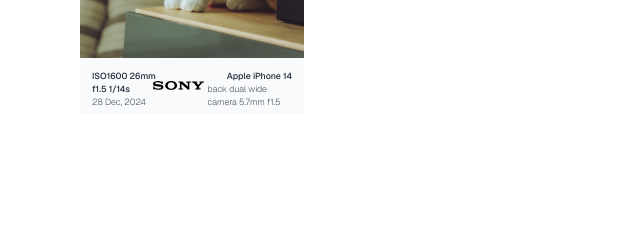
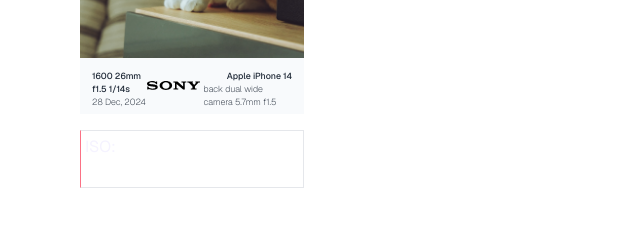
Before and after one commit to chmiiller/Lisiere, a Next.js app: page / in a window 1280 px wide. Shown: the part 358-584 px from the top of the page, without its empty margins (0-640 px from the left). Built offline with nearby package versions, Linux system fonts and the light colour scheme.

Commit message:
Adds Zustand and Store

```diff
--- a/package.json
+++ b/package.json
@@ -11,7 +11,8 @@
   "dependencies": {
     "next": "15.1.4",
     "react": "^19.0.0",
-    "react-dom": "^19.0.0"
+    "react-dom": "^19.0.0",
+    "zustand": "^5.0.3"
   },
   "devDependencies": {
     "@eslint/eslintrc": "^3",
--- a/src/app/layout.tsx
+++ b/src/app/layout.tsx
@@ -1,6 +1,8 @@
 import type { Metadata } from "next";
 import { Geist, Geist_Mono } from "next/font/google";
 import "./globals.css";
+
+import { LisiereStoreProvider } from '@/store-provider'
 
 const geistSans = Geist({
   variable: "--font-geist-sans",
@@ -27,7 +29,9 @@ export default function RootLayout({
       <body
         className={`${geistSans.variable} ${geistMono.variable} antialiased`}
       >
-        {children}
+        <LisiereStoreProvider>
+          {children}
+        </LisiereStoreProvider>
       </body>
     </html>
   );
--- a/src/app/page.tsx
+++ b/src/app/page.tsx
@@ -1,7 +1,11 @@
+'use client'
+
 import Footer from '@/components/Footer';
+import { useLisiereStore } from '@/store-provider';
 import Image from 'next/image';
 
 export default function Home() {
+  const { setIso } = useLisiereStore((state) => state)
   return (
     <div className=" w-96 items-center justify-items-center min-h-screen p-3 pb-20 sm:p-20 font-[family-name:var(--font-geist-sans)]">
       <Image
@@ -11,6 +15,22 @@ export default function Home() {
         height={1}
       />
       <Footer />
+      {/* Form container */}
+      <div className='border-l-rose-400 border w-full mt-4 p-1 flex flex-col'>
+        <label htmlFor="iso" className='text-violet-50'>
+          ISO:
+        </label>
+        <input
+          className='text-gray-800'
+          type="text"
+          id="iso"
+          name="iso"
+          size={3}
+          onChange={(e) => {
+            setIso(parseInt(e.target.value))
+          }}
+        />
+      </div>
     </div>
   );
 }
--- a/src/components/Footer.tsx
+++ b/src/components/Footer.tsx
@@ -1,10 +1,12 @@
+import { useLisiereStore } from '@/store-provider';
 import Image from 'next/image';
 
 export default function Footer() {
+  const { exif } = useLisiereStore((state) => state)
   return (
     <div className="bg-slate-50 h-14 p-3 w-full flex flex-row">
         <div className='flex flex-col flex-grow'>
-          <p className='text-gray-800 text-5xs font-medium'>ISO1600 26mm f1.5 1/14s</p>
+          <p className='text-gray-800 text-5xs font-medium'>{`${exif.iso} 26mm f1.5 1/14s`}</p>
           <p className='text-gray-800 text-5xs font-extralight'>28 Dec, 2024</p>
         </div>
         <div className='flex flex-row items-center justify-end w-20'>
--- /dev/null
+++ b/src/store-provider.tsx
@@ -0,0 +1,47 @@
+'use client'
+
+import { type ReactNode, createContext, useRef, useContext } from 'react'
+import { useStore } from 'zustand'
+
+import {
+  type LisiereStore,
+  createLisiereStore,
+  initLisiereStore,
+} from '@/store'
+
+export type LisiereStoreApi = ReturnType<typeof createLisiereStore>
+
+export const LisiereStoreContext = createContext<LisiereStoreApi | undefined>(
+  undefined,
+)
+
+export interface LisiereStoreProviderProps {
+  children: ReactNode
+}
+
+export const LisiereStoreProvider = ({
+  children,
+}: LisiereStoreProviderProps) => {
+  const storeRef = useRef<LisiereStoreApi>(null)
+  if (!storeRef.current) {
+    storeRef.current = createLisiereStore(initLisiereStore())
+  }
+
+  return (
+    <LisiereStoreContext.Provider value={storeRef.current}>
+      {children}
+    </LisiereStoreContext.Provider>
+  )
+}
+
+export const useLisiereStore = <T,>(
+  selector: (store: LisiereStore) => T,
+): T => {
+  const storeContext = useContext(LisiereStoreContext)
+
+  if (!storeContext) {
+    throw new Error(`useCounterStore must be used within CounterStoreProvider`)
+  }
+
+  return useStore(storeContext, selector)
+}
--- /dev/null
+++ b/src/store.tsx
@@ -0,0 +1,78 @@
+import { createStore } from 'zustand/vanilla'
+
+// Store types
+export type Exif = {
+  iso: number,
+  focalLength: number,
+  fstop: number,
+  speed: string,
+};
+export type LisiereState = {
+  exif: Exif;
+  timestamp: Date;
+  timeFormat: string;
+  selectedIcon: string;
+  cameraBrand: string;
+  cameraModel: string;
+  lensBrand: string;
+  lensModel: string;
+}
+export type LisiereActions = {
+  setIso: (iso: number) => void;
+  setFocalLength: (focalLength: number) => void;
+  setFstop: (fstop: number) => void;
+  setSpeed: (speed: string) => void;
+  setTimestamp: (timestamp: Date) => void;
+  setTimeFormat: (timeFormat: string) => void;
+  setSelectedIcon: (selectedIcon: string) => void;
+  setCameraBrand: (cameraBrand: string) => void;
+  setCameraModel: (cameraModel: string) => void;
+  setLensBrand: (lensBrand: string) => void;
+  setLensModel: (lensModel: string) => void;
+}
+export type LisiereStore = LisiereState & LisiereActions
+
+export const defaultInitState: LisiereState = {
+  exif: {
+    iso: 1600,
+    focalLength: 26,
+    fstop: 1.5,
+    speed: '1/14s',
+  },
+  timestamp: new Date(),
+  timeFormat: '',
+  selectedIcon: '',
+  cameraBrand: '',
+  cameraModel: '',
+  lensBrand: '',
+  lensModel: '',
+}
+
+export const initLisiereStore = (): LisiereState => defaultInitState;
+
+export const createLisiereStore = (
+  initState: LisiereState = defaultInitState,
+) => {
+  return createStore<LisiereStore>()((set) => ({
+    ...initState,
+    setIso: (iso) => set((state) => ({ exif:
+      { ...state.exif, iso }
+    })),
+    setFocalLength: (focalLength) => set((state) => ({ exif:
+      { ...state.exif, focalLength }
+    })),
+    setFstop: (fstop) => set((state) => ({ exif:
+      { ...state.exif, fstop }
+    })),
+    setSpeed: (speed) => set((state) => ({ exif:
+      { ...state.exif, speed }
+    })),
+    setTimestamp: (timestamp) => set(() => ({ timestamp })),
+    setTimeFormat: (timeFormat) => set(() => ({ timeFormat })),
+    setSelectedIcon: (selectedIcon) => set(() => ({ selectedIcon })),
+    setCameraBrand: (cameraBrand) => set(() => ({ cameraBrand })),
+    setCameraModel: (cameraModel) => set(() => ({ cameraModel })),
+    setLensBrand: (lensBrand) => set(() => ({ lensBrand })),
+    setLensModel: (lensModel) => set(() => ({ lensModel })),
+  }))
+}
```
Also changed, not shown: 1 other file (tests, documents, lock files or other folders).
